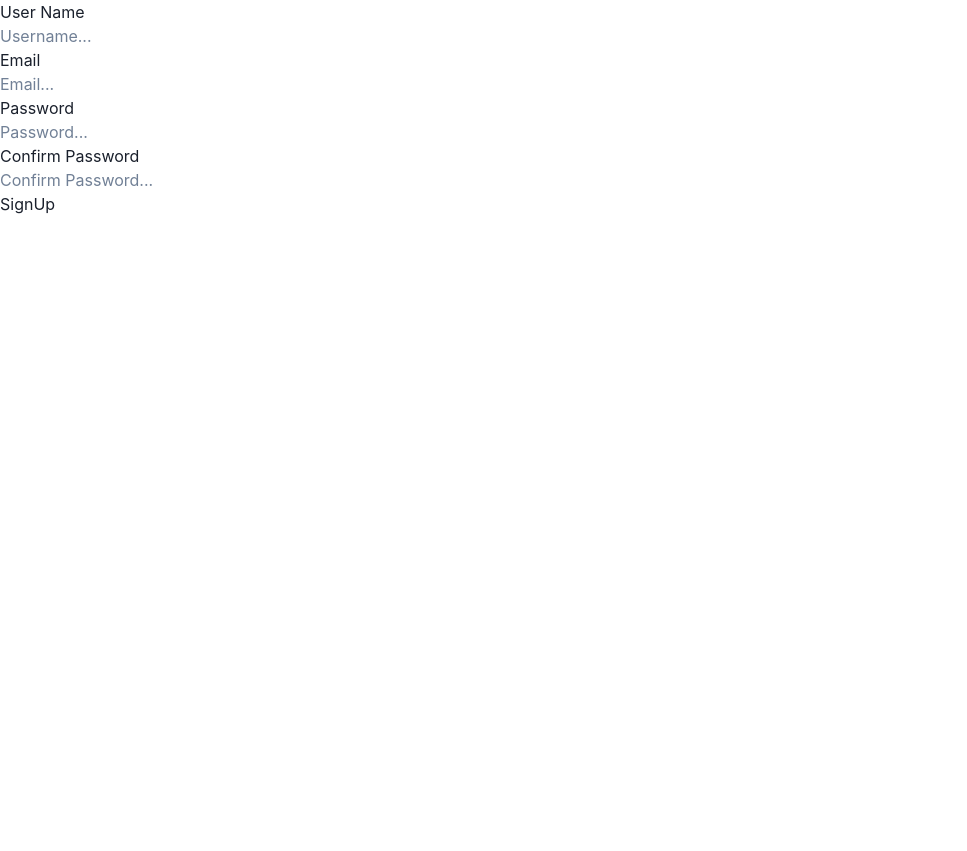
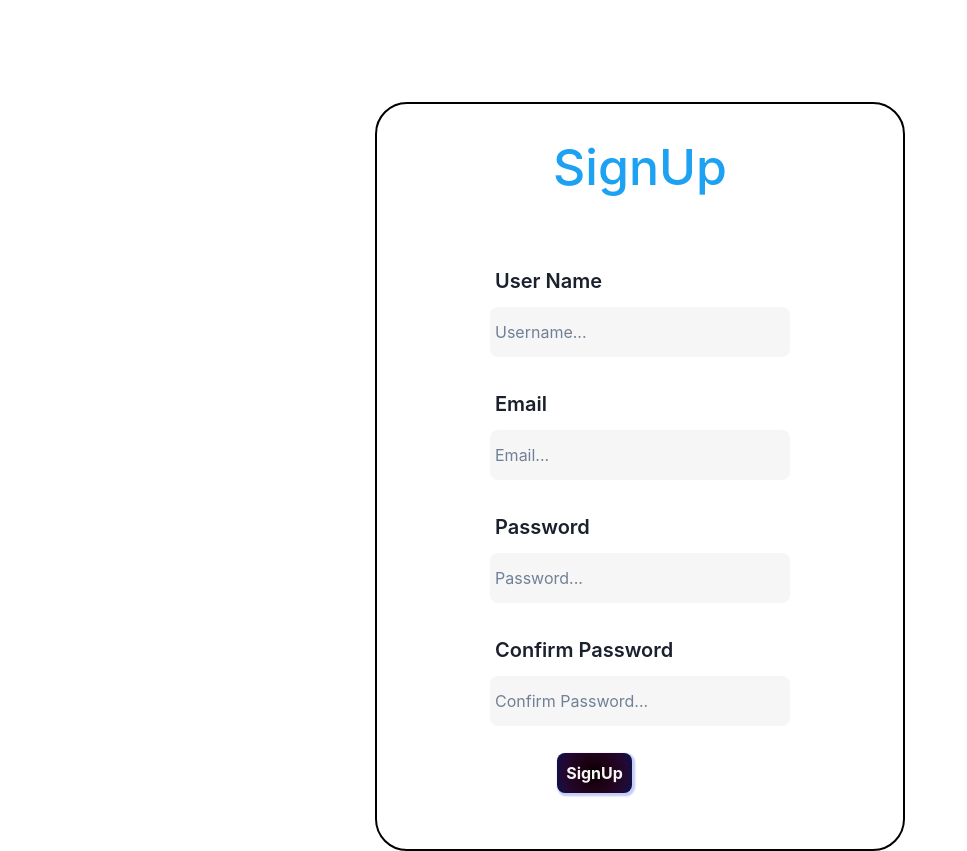
Before and after one commit to Somavik99/LogIn_SignUpUI, a React (Vite) app: page / in a window 1280 px wide. Shown: the whole page, without its empty margins (0-967 px from the left). Before the commit the page ends 800 px from the top, so only its background shows below. Built offline with nearby package versions, Linux system fonts and the light colour scheme.

Commit message:
SignUp Complete and product component created

```diff
--- a/src/Components/Login/Login.css
+++ b/src/Components/Login/Login.css
@@ -5,6 +5,7 @@
 }
 
 .login-container {
+
   display: grid;
   justify-content: center;
   align-items: center;
@@ -26,6 +27,7 @@
 }
 
 .login-form {
+  background: #000000;
   margin: 15px;
   padding: 25px;
 }
@@ -60,6 +62,7 @@
   font-weight: bold;
 }
 .user {
+  background: transparent;
   display: grid;
   justify-content: center;
   align-items: center;
@@ -68,6 +71,7 @@
 }
 
 .password {
+  background: transparent;
   display: grid;
   justify-content: center;
   align-items: center;
--- a/src/Components/Login/Login.jsx
+++ b/src/Components/Login/Login.jsx
@@ -51,6 +51,7 @@ const Login = () => {
             <label
               htmlFor=""
               style={{
+                background: "transparent",
                 margin: "3px",
                 padding: "5px",
                 fontSize: "20px",
@@ -85,6 +86,7 @@ const Login = () => {
             <label
               htmlFor=""
               style={{
+                background: "transparent",
                 margin: "3px",
                 padding: "5px",
                 fontSize: "20px",
--- a/src/Components/SignUp/SignUp.css
+++ b/src/Components/SignUp/SignUp.css
@@ -0,0 +1,97 @@
+.Container{
+    display: flex;
+    justify-content: center;
+    align-items: center;
+}
+
+.SignUpContainer{
+    display: grid;
+    justify-content: center;
+    align-items: center;
+    margin-top: 8%;
+    padding: 8px;
+    border: 2px solid black;
+    height: fit-content;
+    width: 530px;
+    border-radius: 2em;
+    background: rgba(255, 255, 255, 0.689);
+}
+
+.h1 {
+    color: #1da1f2;
+    text-align: center;
+    margin-top: 18px;
+    font-size: 50px;
+    font-weight: 500;
+  }
+
+  .SignUpForm{
+    margin: 15px;
+    padding: 25px;
+  }
+
+  .btnSubmit{
+    outline: none;
+    width: 75px;
+    height: 40px;
+    display: flex;
+    justify-content: center;
+    align-items: center;
+    margin: 8px;
+    margin-left: 25%;
+    margin-top: 16px;
+    border-radius: 8px;
+    background-image: radial-gradient(circle, #000000, #19010f, #22041f, #220934, #06134e);
+    color: whitesmoke;
+    box-shadow: 0.1rem 0.1rem 0.1rem 0.1rem #879aed7b;
+    transition: 0.8s ease;
+  }
+
+  .btnSubmit:hover{
+    transform: scale(1);
+    box-shadow: none;
+    background: linear-gradient(to right, rgb(108, 255, 108) 20%,rgb(108, 255, 108) 80%  ) ;
+  }
+
+  .btn{
+    margin: 3px;
+    padding-left: 8px;
+    padding-right: 8px;
+    font-weight: bold;
+  }
+
+  .userName{
+    background: transparent;
+    display: grid;
+    justify-content: center;
+    align-items: center;
+    margin: 5px;
+    padding: 8px;
+  }
+
+  .Email{
+    background: transparent;
+    display: grid;
+    justify-content: center;
+    align-items: center;
+    margin: 5px;
+    padding: 8px;
+  }
+
+  .Pass{
+    background: transparent;
+    display: grid;
+    justify-content: center;
+    align-items: center;
+    margin: 5px;
+    padding: 8px;
+  }
+
+  .cPass{
+    background: transparent;
+    display: grid;
+    justify-content: center;
+    align-items: center;
+    margin: 5px;
+    padding: 8px;
+  }
--- a/src/Components/SignUp/SignUp.jsx
+++ b/src/Components/SignUp/SignUp.jsx
@@ -1,5 +1,6 @@
 import { useState } from "react";
 import { ToastContainer, toast } from "react-toastify";
+import "./SignUp.css";
 
 const SignUp = () => {
   const [UserInput, setUserInput] = useState({
@@ -9,7 +10,7 @@ const SignUp = () => {
     conPass: "",
   });
 
-const [StoreData,setStoreData] = useState([]);
+  const [StoreData, setStoreData] = useState([]);
 
   const userRegex = new RegExp(
     /^(?=.*[a-z])(?=.*[A-Z])(?=.*\d)(?=.*[$@$!%*?&])[A-Za-z\d$@$!%*?&]{8,24}/
@@ -37,13 +38,17 @@ const [StoreData,setStoreData] = useState([]);
       toast.error(" ", {
         position: "top-center",
       });
+     console.alert("Enter valid password");
     } else if (conPass !== pass) {
       toast.error(" ", {
         position: "top-center",
       });
     } else {
-      localStorage.setItem("SignUpInfo", JSON.stringify([...StoreData,UserInput]))
-      setStoreData()
+      localStorage.setItem(
+        "SignUpInfo",
+        JSON.stringify([...StoreData, UserInput])
+      );
+      setStoreData();
       console.log("SignedUp");
     }
   };
@@ -62,9 +67,21 @@ const [StoreData,setStoreData] = useState([]);
   return (
     <div className="Container">
       <div className="SignUpContainer">
+        <h1 className="h1">SignUp</h1>
         <form action="" className="SignUpForm" onSubmit={HandleSignUpSubmit}>
           <div className="userName">
-            <label htmlFor="">User Name</label>
+            <label
+              htmlFor=""
+              style={{
+                background: "transparent",
+                margin: "3px",
+                padding: "5px",
+                fontSize: "20px",
+                fontWeight: "600",
+              }}
+            >
+              User Name
+            </label>
             <div>
               <input
                 type="text"
@@ -72,6 +89,14 @@ const [StoreData,setStoreData] = useState([]);
                 placeholder="Username..."
                 value={UserInput.uName}
                 onChange={SignUpInputChange}
+                style={{
+                  margin: "3px",
+                  padding: "5px",
+                  height: "50px",
+                  width:"300px",
+                  background: "rgba(232, 232, 232, 0.397)",
+                  borderRadius: "8px",
+                }}
               />
               <ToastContainer
                 style={{ height: "20px", width: "20px" }}
@@ -80,7 +105,18 @@ const [StoreData,setStoreData] = useState([]);
             </div>
           </div>
           <div className="Email">
-            <label htmlFor="">Email</label>
+            <label
+              htmlFor=""
+              style={{
+                background: "transparent",
+                margin: "3px",
+                padding: "5px",
+                fontSize: "20px",
+                fontWeight: "600",
+              }}
+            >
+              Email
+            </label>
             <div>
               <input
                 type="email"
@@ -88,6 +124,15 @@ const [StoreData,setStoreData] = useState([]);
                 placeholder="Email..."
                 value={UserInput.eMail}
                 onChange={SignUpInputChange}
+                style={{
+
+                  margin: "3px",
+                  padding: "5px",
+                  height: "50px",
+                  width:"300px",
+                  background: "rgba(232, 232, 232, 0.397)",
+                  borderRadius: "8px",
+                }}
               />
               <ToastContainer
                 style={{ height: "20px", width: "20px" }}
@@ -96,7 +141,18 @@ const [StoreData,setStoreData] = useState([]);
             </div>
           </div>
           <div className="Pass">
-            <label htmlFor="">Password</label>
+            <label
+              htmlFor=""
+              style={{
+                background: "transparent",
+                margin: "3px",
+                padding: "5px",
+                fontSize: "20px",
+                fontWeight: "600",
+              }}
+            >
+              Password
+            </label>
             <div>
               <input
                 type="password"
@@ -104,6 +160,14 @@ const [StoreData,setStoreData] = useState([]);
                 placeholder="Password..."
                 value={UserInput.pass}
                 onChange={SignUpInputChange}
+                style={{
+                  margin: "3px",
+                  padding: "5px",
+                  height: "50px",
+                  width:"300px",
+                  background: "rgba(232, 232, 232, 0.397)",
+                  borderRadius: "8px",
+                }}
               />
               <ToastContainer
                 style={{ height: "20px", width: "20px" }}
@@ -112,7 +176,18 @@ const [StoreData,setStoreData] = useState([]);
             </div>
           </div>
           <div className="cPass">
-            <label htmlFor="">Confirm Password</label>
+            <label
+              htmlFor=""
+              style={{
+                background: "transparent",
+                margin: "3px",
+                padding: "5px",
+                fontSize: "20px",
+                fontWeight: "600",
+              }}
+            >
+              Confirm Password
+            </label>
             <div>
               <input
                 type="password"
@@ -120,6 +195,14 @@ const [StoreData,setStoreData] = useState([]);
                 placeholder="Confirm Password..."
                 value={UserInput.conPass}
                 onChange={SignUpInputChange}
+                style={{
+                  margin: "3px",
+                  padding: "5px",
+                  height: "50px",
+                  width:"300px",
+                  background: "rgba(232, 232, 232, 0.397)",
+                  borderRadius: "8px",
+                }}
               />
               <ToastContainer
                 style={{ height: "20px", width: "20px" }}
@@ -127,8 +210,8 @@ const [StoreData,setStoreData] = useState([]);
               />
             </div>
           </div>
-          <div>
-            <button type="submit" onClick={SignUpFomSubmit}>
+          <div className="btnSubmit">
+            <button type="submit" className="btn" onClick={SignUpFomSubmit}>
               SignUp
             </button>
           </div>
--- a/src/index.css
+++ b/src/index.css
@@ -1,3 +1,3 @@
 *{
- background: white
+ background: rgb(255, 255, 255);
 }
```
